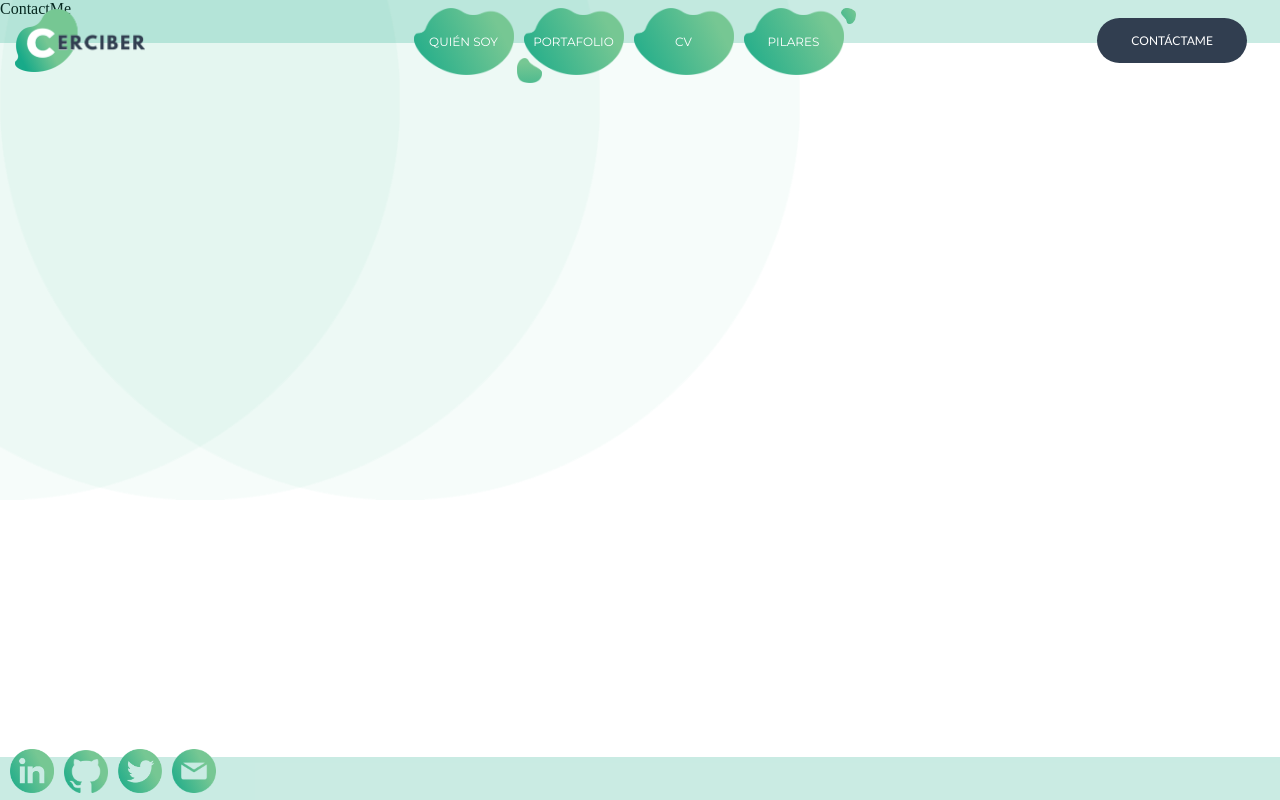
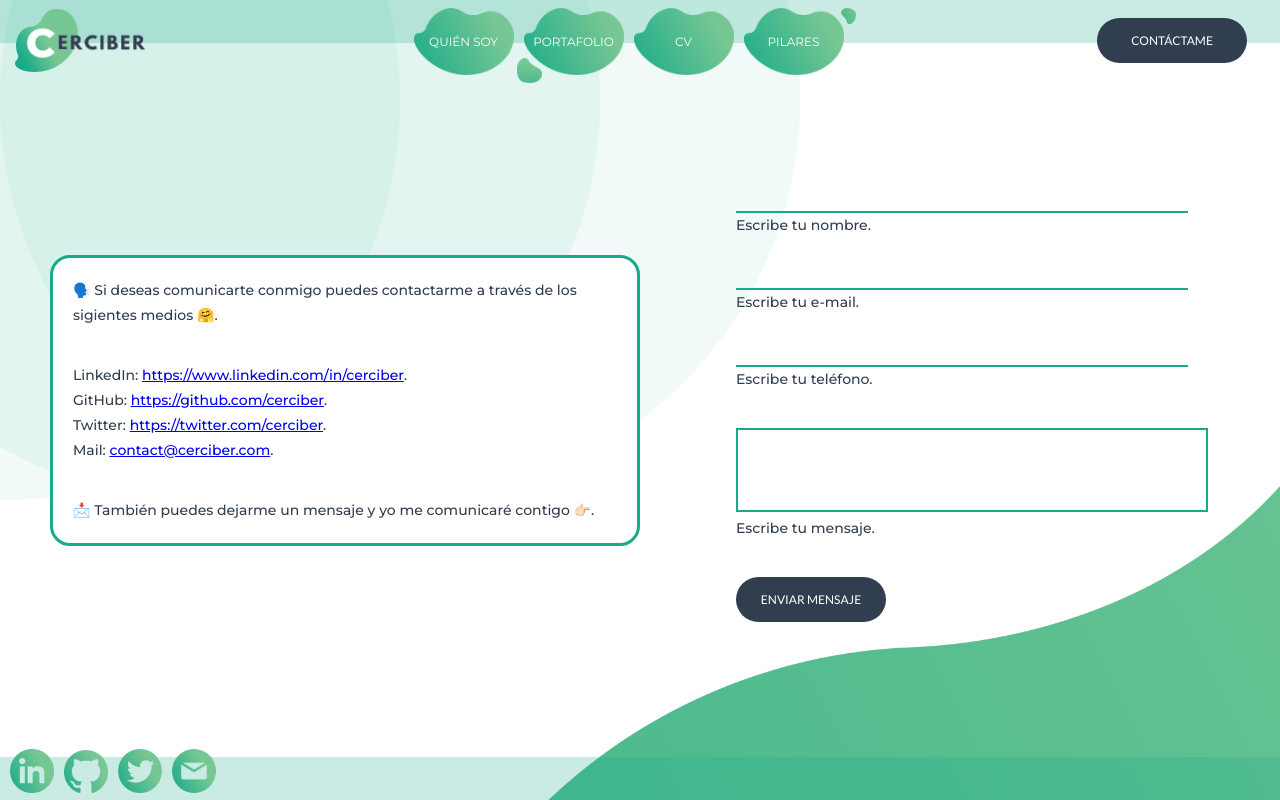
Before and after one commit to cerciber/cerciber, a Vue app: page /contactme in a window 1280 px wide. Built offline with nearby package versions, Linux system fonts and the light colour scheme.

Commit message:
Cv, contact and pillars advances

```diff
--- a/package.json
+++ b/package.json
@@ -11,6 +11,8 @@
   "dependencies": {
     "core-js": "^3.8.3",
     "vue": "^3.2.13",
+    "vue-pdf": "^4.3.0",
+    "vue-pdf-embed": "^1.1.5",
     "vue-router": "^4.1.6"
   },
   "devDependencies": {
--- a/src/user_interface/App.vue
+++ b/src/user_interface/App.vue
@@ -28,7 +28,7 @@ export default {
 :root {
 
   --green-back-bar: #18aa883b;
-  --green-back-sphere: #18aa880a;
+  --green-back-sphere: #18aa880f;
   --green-degrade1: rgba(24,170,137,1);
   --green-degrade2: rgba(118,199,147,1);
 
--- a/src/user_interface/views/CV.vue
+++ b/src/user_interface/views/CV.vue
@@ -1,14 +1,28 @@
 <template>
-  <div>
-    CV
+  <div class="CV">
+    <vue-pdf-embed source="CV.pdf"></vue-pdf-embed>
   </div>
 </template>
 
 <script>
+import VuePdfEmbed from 'vue-pdf-embed'
+
 export default {
-  name: 'CVView'
+  name: 'CVView',
+  components: {
+    VuePdfEmbed
+  }
 }
 </script>
 
 <style scoped>
+.CV {
+  z-index: -10;
+  padding: 100px;
+  padding-left: 10%;
+  padding-right: 10%;
+  height: calc(100% - 175px);
+  overflow: scroll;
+  background-color: var(--button-back-1);
+}
 </style>
--- a/src/user_interface/views/ContactMe.vue
+++ b/src/user_interface/views/ContactMe.vue
@@ -1,14 +1,149 @@
 <template>
-  <div>
-    ContactMe
+  <div class="contactme">
+    <div class="contactme-part1">
+      <section class="contactme-part1-section1">
+        <article>
+          <p>🗣️ Si deseas comunicarte conmigo puedes contactarme a través de los sigientes medios 🤗.</p>
+          <br>
+          <p>LinkedIn: <a href="https://www.linkedin.com/in/cerciber/">https://www.linkedin.com/in/cerciber</a>.</p>
+          <p>GitHub: <a href="https://github.com/cerciber">https://github.com/cerciber</a>.</p>
+          <p>Twitter: <a href="https://twitter.com/cerciber">https://twitter.com/cerciber</a>.</p>
+          <p>Mail: <a href="mailto:contact@cerciber.com">contact@cerciber.com</a>.</p>
+          <br>
+          <p>📩 También puedes dejarme un mensaje y yo me comunicaré contigo 👉🏻.</p>
+        </article>
+      </section>
+    </div>
+    <div class="contactme-part2">
+      <div class="contactme-part2-form">
+        <input type="text" class="contactme-part2-form-input">
+        <p>Escribe tu nombre.</p>
+        <br>
+        <input type="text" class="contactme-part2-form-input">
+        <p>Escribe tu e-mail.</p>
+        <br>
+        <input type="text" class="contactme-part2-form-input">
+        <p>Escribe tu teléfono.</p>
+        <br>
+        <br>
+        <textarea class="contactme-part2-form-textarea"></textarea>
+        <p>Escribe tu mensaje.</p>
+        <br>
+        <br>
+        <Button1 :contentText = "'Enviar mensaje'" redirectPath="/contactme"/>
+      </div>
+    </div>
+    <div class="contactme-shape-back-curve">
+    </div>
   </div>
 </template>
 
 <script>
+import Button1 from '../components/Header/Button1.vue'
+
 export default {
-  name: 'contactMeView'
+  name: 'contactMe',
+  components: {
+    Button1
+  }
 }
 </script>
 
 <style scoped>
+.contactme{
+  display: flex;
+  justify-content: center;
+  align-items: center;
+  width: 100%;
+  height: 100%;
+}
+
+.contactme-part1 {
+  display: flex;
+  justify-content: center;
+  align-items: center;
+  width: 50%;
+  height: 100%;
+}
+
+.contactme-part1-section1 {
+  z-index: 100;
+  padding: 20px;
+  margin-top: 30%;
+  margin-bottom: 30%;
+  margin-left: 50px;
+  line-height : 35px;
+  background-color: white;
+  border: 3px solid var(--degrade3);
+  border-radius: 20px;
+}
+
+.contactme-part2 {
+  display: flex;
+  justify-content: center;
+  align-items: center;
+  width: 50%;
+  height: 100%;
+}
+
+.contactme-shape-back-curve {
+  position: absolute;
+  min-width: 300%;
+  max-width: 300%;
+  mask-size: 40%;
+  height: 200%;
+  margin-top: 80%;
+  margin-left: 80%;
+
+  background-size: contain;
+  background-position: center;
+  background-repeat: no-repeat;
+  mask-repeat: no-repeat;
+  mask-position: center;
+
+  background: var(--degrade1);
+  background: linear-gradient(63deg, var(--degrade1) 0%, var(--degrade2) 70%);
+
+  mask-image: url('~@/user_interface/assets/Curve.png');
+  z-index: -1;
+
+  shape-outside: url('~@/user_interface/assets/Curve.png');
+  shape-image-threshold: 0.5;
+  shape-margin: 20px;
+  float: left;
+}
+
+.contactme-part2-form {
+  width: 70%;
+}
+
+.contactme-part2-form-input {
+  width: 100%;
+  height: 30px;
+  border: none;
+  border-bottom: 2px solid var(--degrade3);
+  background-color: transparent;
+  font-family: 'Montserrat';
+}
+
+.contactme-part2-form-input:focus {
+  outline: none;
+}
+
+.contactme-part2-form-textarea {
+  width: 100%;
+  height: 60px;
+  border: none;
+  border: 2px solid var(--degrade3);
+  background-color: transparent;
+  resize: none;
+  padding: 10px;
+  font-family: 'Montserrat';
+}
+
+.contactme-part2-form-textarea:focus {
+  outline: none;
+}
+
+
 </style>
--- a/src/user_interface/views/Pillars.vue
+++ b/src/user_interface/views/Pillars.vue
@@ -1,6 +1,39 @@
 <template>
-  <div>
-    Pillars
+  <div class="pillars">
+    <section class="pillars-content">
+      <div class="pillars-content-item">
+        <div class="pillars-content-item-icon">🙇🏻‍♂️</div>
+        <br>
+        <p>Reflexiona y toma decisiones constantemente.</p>
+      </div>
+      <div class="pillars-content-item">
+        <div class="pillars-content-item-icon">💭</div>
+        <br>
+        <p>Los consejos están para contrastarlos con nuestras ideas.</p>
+      </div>
+      <div class="pillars-content-item">
+        <div class="pillars-content-item-icon">👫</div>
+        <br>
+        <p>Nuestra libertad llega hasta donde está la libertad de los demás.</p>
+      </div>
+      <div class="pillars-content-item">
+        <div class="pillars-content-item-icon">📈</div>
+        <br>
+        <p>Triunfas al maximizar lo que te hace único/a.</p>
+      </div>
+      <div class="pillars-content-item">
+        <div class="pillars-content-item-icon">😁</div>
+        <br>
+        <p>Esfuérzate por ser feliz y vivir en paz contigo y tu comunidad!!</p>
+      </div>
+      <div class="pillars-content-item">
+        <div class="pillars-content-item-icon">⚖️</div>
+        <br>
+        <p>Dale valor a todos los aspectos de tu vida.</p>
+      </div>
+    </section>
+    <div class="pillars-shape-back-curve">
+    </div>
   </div>
 </template>
 
@@ -11,4 +44,71 @@ export default {
 </script>
 
 <style scoped>
+.pillars {
+  display: flex;
+  justify-content: center;
+  align-items: center;
+  width: 100%;
+  height: 100%;
+}
+
+.pillars-content {
+  display: flex;
+  justify-content: space-evenly;
+  align-items: center;
+  flex-flow: wrap;
+  padding-left: 20px;
+  padding-right: 20px;
+  width: 100%;
+  z-index: 100;
+}
+
+.pillars-content-item {
+  background-color: blue;
+  text-align: center;
+  z-index: 100;
+  margin: 10px;
+  padding: 30px;
+  line-height: 35px;
+  background-color: white;
+  border: 3px solid var(--degrade3);
+  border-radius: 20px;
+  height: 150px;
+  width: 150px;
+}
+
+.pillars-content-item-icon {
+  display: flex;
+  justify-content: center;
+  align-items: center;
+  font-size: 60px;
+}
+
+.pillars-shape-back-curve {
+  position: absolute;
+  min-width: 300%;
+  max-width: 300%;
+  mask-size: 40%;
+  height: 200%;
+  margin-top: 80%;
+  margin-left: 80%;
+
+  background-size: contain;
+  background-position: center;
+  background-repeat: no-repeat;
+  mask-repeat: no-repeat;
+  mask-position: center;
+
+  background: var(--degrade1);
+  background: linear-gradient(63deg, var(--degrade1) 0%, var(--degrade2) 70%);
+
+  mask-image: url('~@/user_interface/assets/Curve.png');
+  z-index: -1;
+
+  shape-outside: url('~@/user_interface/assets/Curve.png');
+  shape-image-threshold: 0.5;
+  shape-margin: 20px;
+  float: left;
+}
+
 </style>
--- a/src/user_interface/views/WhoAmI.vue
+++ b/src/user_interface/views/WhoAmI.vue
@@ -7,7 +7,7 @@
           <br>
           <p>👨🏻‍💻 Me adentré en la programación desde hace mas de 8 años en donde he aprendido a desarrollar videojuegos, aplicaciones de escritorio, aplicaciones web y servidores, asi como a trabajar en equipo, ser paciente, analítico y he adquirido todo tipo de buenas practicas para ser eficiente, organizado y coordinar con otros  🖥️.</p>
           <br>
-          <p>🌐 Actualmente estoy muy interesado en expandir mis habilidades de desarrollo web contribuyendo en proyectos interesantes e innovadores con Vue.js y Node.js,  así como en enseñarle a otros que el software es algo fascinante, apasionante y que realmente todos podemos crear cosas increíbles con solo un pc 💭.</p>
+          <p>🌐 Actualmente estoy muy interesado en expandir mis habilidades de <b>desarrollo web</b> contribuyendo en proyectos interesantes e innovadores con <b>Vue.js</b> y <b>Node.js</b>,  así como en enseñarle a otros que el software es algo fascinante, apasionante y que realmente todos podemos crear cosas increíbles con solo un pc 💭.</p>
         </article>
       </section>
     </div>
@@ -44,6 +44,7 @@ export default {
 }
 
 .whoami-part1-section1 {
+  z-index: 100;
   padding: 20px;
   margin-top: 30%;
   margin-bottom: 30%;
```
Also changed, not shown: 2 other files (tests, documents, lock files or other folders).
